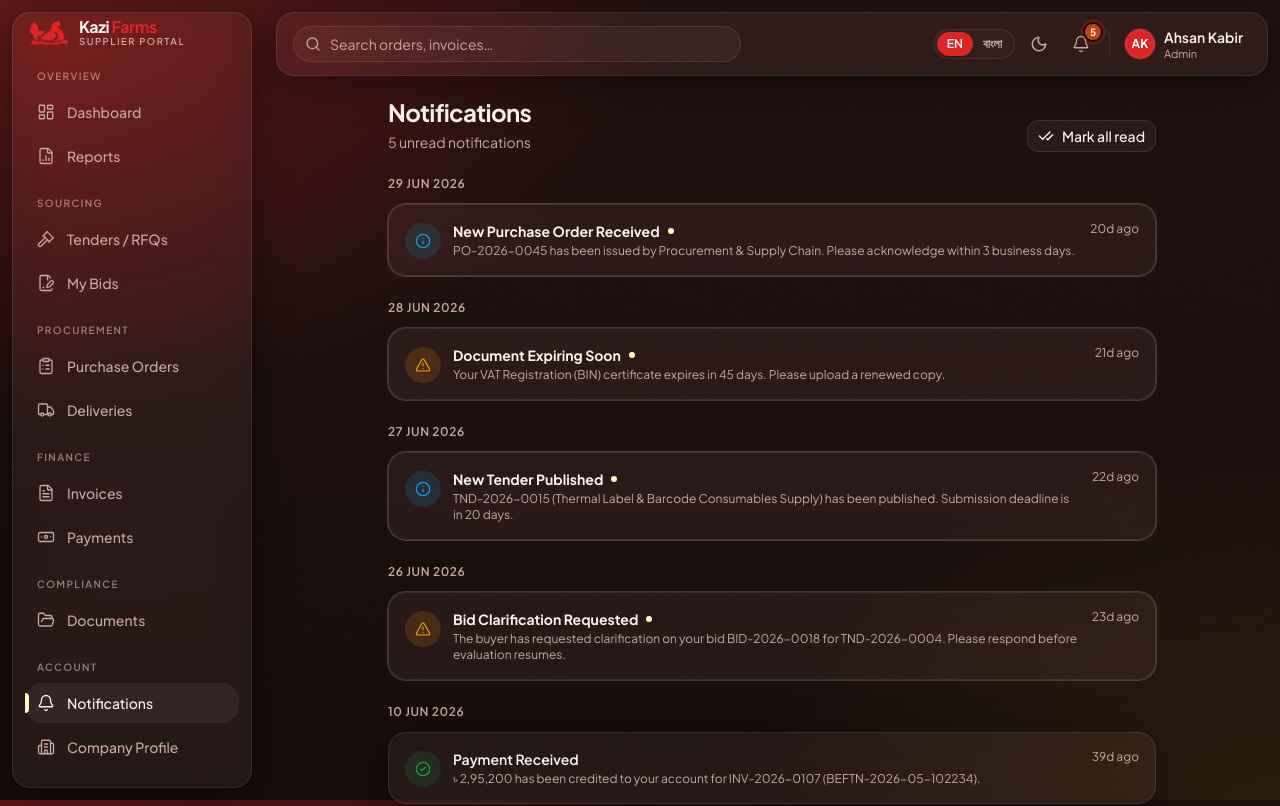
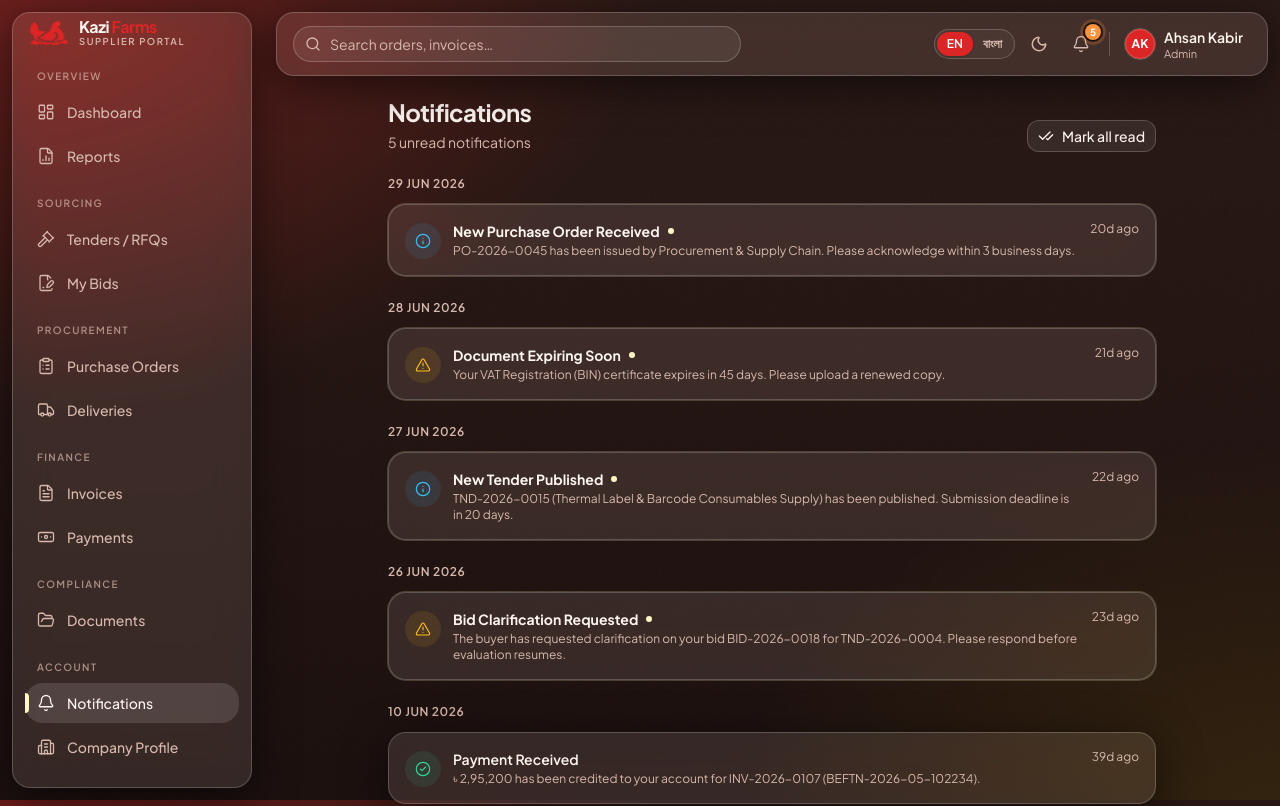
Before and after one commit to alifarman007/supply-portal-ai-agent-together, a Next.js app: page /app/notifications in a window 1280 px wide. Shown: the top 806 px of the page. Built offline with nearby package versions, Linux system fonts and the light colour scheme.

Commit message:
refactor: update notification styles and color variables for improved UI consistency

```diff
--- a/src/app/app/notifications/page.tsx
+++ b/src/app/app/notifications/page.tsx
@@ -19,18 +19,18 @@ import type { SupplierNotification } from "@/lib/mock/types";
 type NType = SupplierNotification["type"];
 
 const META: Record<NType, { icon: LucideIcon; ring: string; text: string }> = {
-  po_issued: { icon: Info, ring: "bg-info/15", text: "text-info" },
-  invoice_approved: { icon: CircleCheck, ring: "bg-ok/15", text: "text-ok" },
-  invoice_rejected: { icon: ShieldAlert, ring: "bg-danger/15", text: "text-danger" },
-  payment_received: { icon: CircleCheck, ring: "bg-ok/15", text: "text-ok" },
-  document_expiring: { icon: TriangleAlert, ring: "bg-warn/15", text: "text-warn" },
-  po_acknowledged: { icon: CircleCheck, ring: "bg-ok/15", text: "text-ok" },
-  grn_confirmed: { icon: CircleCheck, ring: "bg-ok/15", text: "text-ok" },
-  tender_published: { icon: Info, ring: "bg-info/15", text: "text-info" },
-  bid_clarification_requested: { icon: TriangleAlert, ring: "bg-warn/15", text: "text-warn" },
-  bid_shortlisted: { icon: CircleCheck, ring: "bg-ok/15", text: "text-ok" },
-  bid_awarded: { icon: CircleCheck, ring: "bg-ok/15", text: "text-ok" },
-  bid_not_awarded: { icon: ShieldAlert, ring: "bg-danger/15", text: "text-danger" },
+  po_issued: { icon: Info, ring: "bg-info/10", text: "text-info" },
+  invoice_approved: { icon: CircleCheck, ring: "bg-ok/10", text: "text-ok" },
+  invoice_rejected: { icon: ShieldAlert, ring: "bg-danger/10", text: "text-danger" },
+  payment_received: { icon: CircleCheck, ring: "bg-ok/10", text: "text-ok" },
+  document_expiring: { icon: TriangleAlert, ring: "bg-warn/10", text: "text-warn" },
+  po_acknowledged: { icon: CircleCheck, ring: "bg-ok/10", text: "text-ok" },
+  grn_confirmed: { icon: CircleCheck, ring: "bg-ok/10", text: "text-ok" },
+  tender_published: { icon: Info, ring: "bg-info/10", text: "text-info" },
+  bid_clarification_requested: { icon: TriangleAlert, ring: "bg-warn/10", text: "text-warn" },
+  bid_shortlisted: { icon: CircleCheck, ring: "bg-ok/10", text: "text-ok" },
+  bid_awarded: { icon: CircleCheck, ring: "bg-ok/10", text: "text-ok" },
+  bid_not_awarded: { icon: ShieldAlert, ring: "bg-danger/10", text: "text-danger" },
 };
 
 function groupByDate(notifications: SupplierNotification[]) {
--- a/src/app/globals.css
+++ b/src/app/globals.css
@@ -79,26 +79,21 @@
   --brand-red-050: #fef2f2;
   --brand-cream: #fef9c3;
   --brand-cream-600: #ca8a04;
-
-  --ok: #16a34a;
-  --warn: #f59e0b;
-  --danger: #c2410c;
-  --info: #0ea5e9;
 }
 
 [data-theme="light"] {
   color-scheme: light;
-  --bg: #fdf8ee;
-  --bg-grad-a: #fffaf0;
-  --bg-grad-b: #fbf4e6;
-  --surface: rgba(255, 255, 255, 0.72);
-  --surface-strong: rgba(255, 255, 255, 0.9);
+  --bg: #f6ecd8;
+  --bg-grad-a: #fdf6e8;
+  --bg-grad-b: #f0e3c8;
+  --surface: rgba(255, 255, 255, 0.86);
+  --surface-strong: rgba(255, 255, 255, 0.97);
   --surface-solid: #ffffff;
   --text: #241413;
-  --text-muted: #6b5952;
-  --shadow: 0 8px 30px rgba(153, 27, 27, 0.12);
+  --text-muted: #5b4a43;
+  --shadow: 0 10px 34px rgba(153, 27, 27, 0.18);
   --glow-red: rgba(220, 38, 38, 0.14);
-  --glow-cream: rgba(234, 179, 8, 0.16);
+  --glow-cream: rgba(234, 179, 8, 0.18);
 
   --background: var(--bg);
   --foreground: var(--text);
@@ -110,14 +105,19 @@
   --primary-foreground: #ffffff;
   --secondary: var(--brand-cream);
   --secondary-foreground: var(--brand-red-700);
-  --muted: #f6efe1;
+  --muted: #efe0c4;
   --muted-foreground: var(--text-muted);
   --accent: var(--brand-red-050);
   --accent-foreground: var(--brand-red-700);
   --destructive: var(--danger);
-  --border: rgba(220, 38, 38, 0.14);
-  --input: rgba(220, 38, 38, 0.18);
-  --ring: rgba(220, 38, 38, 0.45);
+  --border: rgba(153, 27, 27, 0.24);
+  --input: rgba(153, 27, 27, 0.28);
+  --ring: rgba(220, 38, 38, 0.5);
+
+  --ok: #15803d;
+  --warn: #b45309;
+  --danger: #c2410c;
+  --info: #0369a1;
 
   --chart-1: var(--brand-red);
   --chart-2: var(--brand-cream-600);
@@ -125,48 +125,53 @@
   --chart-4: #16a34a;
   --chart-5: var(--brand-red-700);
 
-  --sidebar: var(--surface);
+  --sidebar: var(--surface-strong);
   --sidebar-foreground: var(--text);
   --sidebar-primary: var(--brand-red);
   --sidebar-primary-foreground: #ffffff;
   --sidebar-accent: var(--brand-red-050);
   --sidebar-accent-foreground: var(--brand-red-700);
-  --sidebar-border: rgba(220, 38, 38, 0.14);
-  --sidebar-ring: rgba(220, 38, 38, 0.45);
+  --sidebar-border: rgba(153, 27, 27, 0.24);
+  --sidebar-ring: rgba(220, 38, 38, 0.5);
 }
 
 [data-theme="dark"] {
   color-scheme: dark;
-  --bg: #140a09;
-  --bg-grad-a: #1f0e0c;
-  --bg-grad-b: #140a09;
-  --surface: rgba(255, 255, 255, 0.05);
-  --surface-strong: rgba(255, 255, 255, 0.08);
-  --surface-solid: #241110;
+  --bg: #1f1210;
+  --bg-grad-a: #281713;
+  --bg-grad-b: #190e0c;
+  --surface: rgba(255, 255, 255, 0.1);
+  --surface-strong: rgba(255, 255, 255, 0.16);
+  --surface-solid: #402823;
   --text: #fdf5f0;
-  --text-muted: #c9a99f;
-  --shadow: 0 8px 40px rgba(0, 0, 0, 0.45);
-  --glow-red: rgba(220, 38, 38, 0.38);
-  --glow-cream: rgba(234, 179, 8, 0.1);
+  --text-muted: #d8b9ae;
+  --shadow: 0 10px 44px rgba(0, 0, 0, 0.55);
+  --glow-red: rgba(220, 38, 38, 0.4);
+  --glow-cream: rgba(234, 179, 8, 0.12);
 
   --background: var(--bg);
   --foreground: var(--text);
   --card: var(--surface-solid);
   --card-foreground: var(--text);
-  --popover: #2c1513;
+  --popover: #4d322c;
   --popover-foreground: var(--text);
   --primary: var(--brand-red);
   --primary-foreground: #ffffff;
-  --secondary: rgba(255, 255, 255, 0.08);
+  --secondary: rgba(255, 255, 255, 0.16);
   --secondary-foreground: var(--text);
-  --muted: rgba(255, 255, 255, 0.06);
+  --muted: rgba(255, 255, 255, 0.11);
   --muted-foreground: var(--text-muted);
-  --accent: rgba(220, 38, 38, 0.3);
+  --accent: rgba(220, 38, 38, 0.34);
   --accent-foreground: var(--brand-cream);
   --destructive: #fb923c;
-  --border: rgba(255, 255, 255, 0.09);
-  --input: rgba(255, 255, 255, 0.14);
-  --ring: rgba(220, 38, 38, 0.55);
+  --border: rgba(255, 255, 255, 0.2);
+  --input: rgba(255, 255, 255, 0.26);
+  --ring: rgba(220, 38, 38, 0.65);
+
+  --ok: #34d399;
+  --warn: #fbbf24;
+  --danger: #fb923c;
+  --info: #38bdf8;
 
   --chart-1: #2f8fff;
   --chart-2: var(--brand-cream-600);
@@ -174,14 +179,14 @@
   --chart-4: #22c55e;
   --chart-5: #7cc0ff;
 
-  --sidebar: var(--surface);
+  --sidebar: rgba(255, 255, 255, 0.06);
   --sidebar-foreground: var(--text);
   --sidebar-primary: var(--brand-cream-600);
   --sidebar-primary-foreground: #241110;
-  --sidebar-accent: rgba(255, 255, 255, 0.06);
+  --sidebar-accent: rgba(255, 255, 255, 0.12);
   --sidebar-accent-foreground: var(--text);
-  --sidebar-border: rgba(255, 255, 255, 0.09);
-  --sidebar-ring: rgba(220, 38, 38, 0.55);
+  --sidebar-border: rgba(255, 255, 255, 0.2);
+  --sidebar-ring: rgba(220, 38, 38, 0.65);
 }
 
 @layer base {
@@ -251,8 +256,8 @@
     border: 1px solid var(--border);
     border-radius: var(--radius-xl);
     box-shadow:
-      0 18px 60px rgba(0, 0, 0, 0.28),
-      0 2px 0 rgba(255, 255, 255, 0.04) inset;
+      0 18px 60px rgba(0, 0, 0, 0.32),
+      0 2px 0 rgba(255, 255, 255, 0.06) inset;
   }
 
   .hairline {
--- a/src/components/charts/KpiTile.tsx
+++ b/src/components/charts/KpiTile.tsx
@@ -35,9 +35,9 @@ export function KpiTile({
           className={cn(
             "grid size-10 place-items-center rounded-xl ring-1 ring-inset",
             warn
-              ? "bg-warn/15 text-warn ring-warn/30"
+              ? "bg-warn/10 text-warn ring-warn/30"
               : accent
-                ? "bg-primary/15 text-primary ring-primary/20 dark:text-brand-cream dark:ring-brand-cream/25"
+                ? "bg-primary/10 text-primary ring-primary/25 dark:text-brand-cream dark:ring-brand-cream/30"
                 : "bg-muted text-muted-foreground ring-transparent",
           )}
         >
--- a/src/components/shell/NotificationBell.tsx
+++ b/src/components/shell/NotificationBell.tsx
@@ -25,18 +25,18 @@ import type { SupplierNotification } from "@/lib/mock/types";
 type NType = SupplierNotification["type"];
 
 const META: Record<NType, { icon: LucideIcon; ring: string; text: string }> = {
-  po_issued: { icon: Info, ring: "bg-info/15", text: "text-info" },
-  invoice_approved: { icon: CircleCheck, ring: "bg-ok/15", text: "text-ok" },
-  invoice_rejected: { icon: ShieldAlert, ring: "bg-danger/15", text: "text-danger" },
-  payment_received: { icon: CircleCheck, ring: "bg-ok/15", text: "text-ok" },
-  document_expiring: { icon: TriangleAlert, ring: "bg-warn/15", text: "text-warn" },
-  po_acknowledged: { icon: CircleCheck, ring: "bg-ok/15", text: "text-ok" },
-  grn_confirmed: { icon: CircleCheck, ring: "bg-ok/15", text: "text-ok" },
-  tender_published: { icon: Info, ring: "bg-info/15", text: "text-info" },
-  bid_clarification_requested: { icon: TriangleAlert, ring: "bg-warn/15", text: "text-warn" },
-  bid_shortlisted: { icon: CircleCheck, ring: "bg-ok/15", text: "text-ok" },
-  bid_awarded: { icon: CircleCheck, ring: "bg-ok/15", text: "text-ok" },
-  bid_not_awarded: { icon: ShieldAlert, ring: "bg-danger/15", text: "text-danger" },
+  po_issued: { icon: Info, ring: "bg-info/10", text: "text-info" },
+  invoice_approved: { icon: CircleCheck, ring: "bg-ok/10", text: "text-ok" },
+  invoice_rejected: { icon: ShieldAlert, ring: "bg-danger/10", text: "text-danger" },
+  payment_received: { icon: CircleCheck, ring: "bg-ok/10", text: "text-ok" },
+  document_expiring: { icon: TriangleAlert, ring: "bg-warn/10", text: "text-warn" },
+  po_acknowledged: { icon: CircleCheck, ring: "bg-ok/10", text: "text-ok" },
+  grn_confirmed: { icon: CircleCheck, ring: "bg-ok/10", text: "text-ok" },
+  tender_published: { icon: Info, ring: "bg-info/10", text: "text-info" },
+  bid_clarification_requested: { icon: TriangleAlert, ring: "bg-warn/10", text: "text-warn" },
+  bid_shortlisted: { icon: CircleCheck, ring: "bg-ok/10", text: "text-ok" },
+  bid_awarded: { icon: CircleCheck, ring: "bg-ok/10", text: "text-ok" },
+  bid_not_awarded: { icon: ShieldAlert, ring: "bg-danger/10", text: "text-danger" },
 };
 
 export function NotificationBell() {
--- a/src/lib/rbac.ts
+++ b/src/lib/rbac.ts
@@ -32,10 +32,10 @@ export const ROLE_PERMS: Record<SupplierRole, string[]> = {
 export const SUPPLIER_ROLES: SupplierRole[] = ["supplier_admin","finance_officer","logistics_officer","viewer"];
 
 export const ROLE_CHIP: Record<SupplierRole, string> = {
-  supplier_admin: "text-brand-red bg-[color-mix(in_oklab,var(--brand-red)_16%,transparent)] dark:text-brand-cream dark:bg-[color-mix(in_oklab,var(--brand-cream)_16%,transparent)]",
-  finance_officer: "text-ok bg-[color-mix(in_oklab,var(--ok)_16%,transparent)]",
-  logistics_officer: "text-info bg-[color-mix(in_oklab,var(--info)_16%,transparent)]",
-  viewer: "text-muted-foreground bg-[color-mix(in_oklab,var(--muted-foreground)_14%,transparent)]",
+  supplier_admin: "text-brand-red bg-[color-mix(in_oklab,var(--brand-red)_10%,transparent)] dark:text-brand-cream dark:bg-[color-mix(in_oklab,var(--brand-cream)_14%,transparent)]",
+  finance_officer: "text-ok bg-[color-mix(in_oklab,var(--ok)_10%,transparent)]",
+  logistics_officer: "text-info bg-[color-mix(in_oklab,var(--info)_10%,transparent)]",
+  viewer: "text-muted-foreground bg-[color-mix(in_oklab,var(--muted-foreground)_10%,transparent)]",
 };
 
 export const ROLE_LABELS: Record<SupplierRole, string> = {
```
